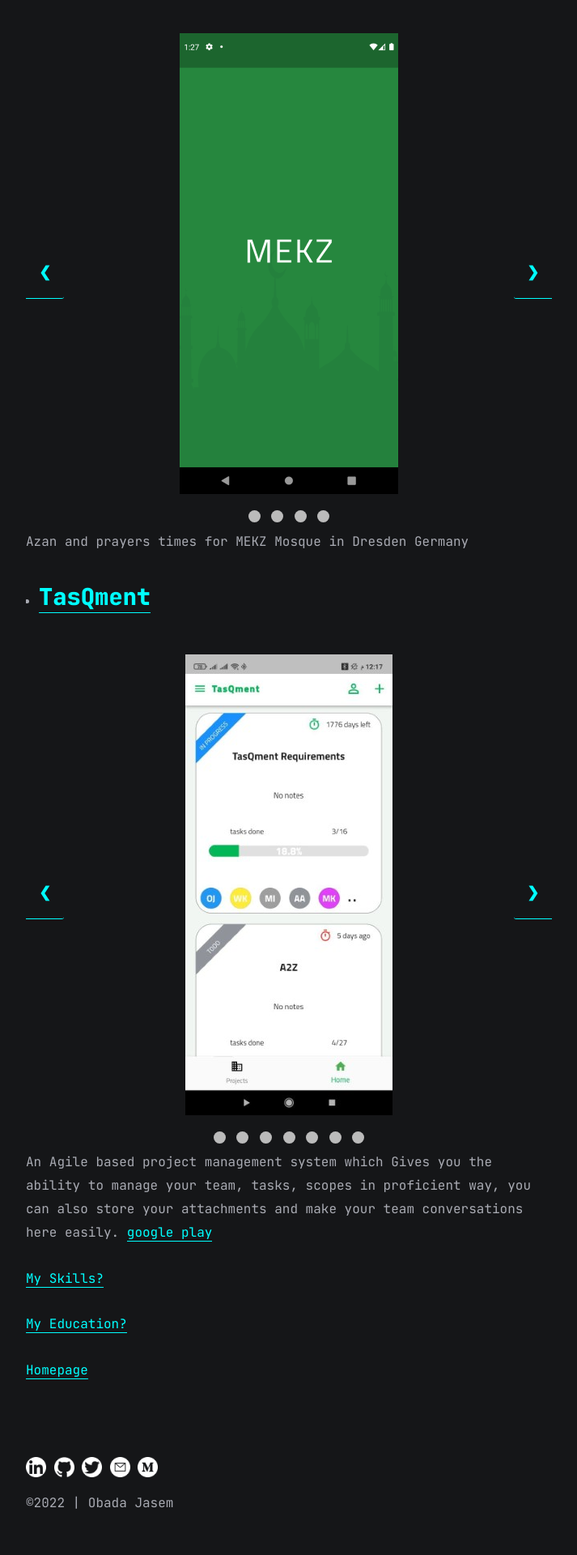
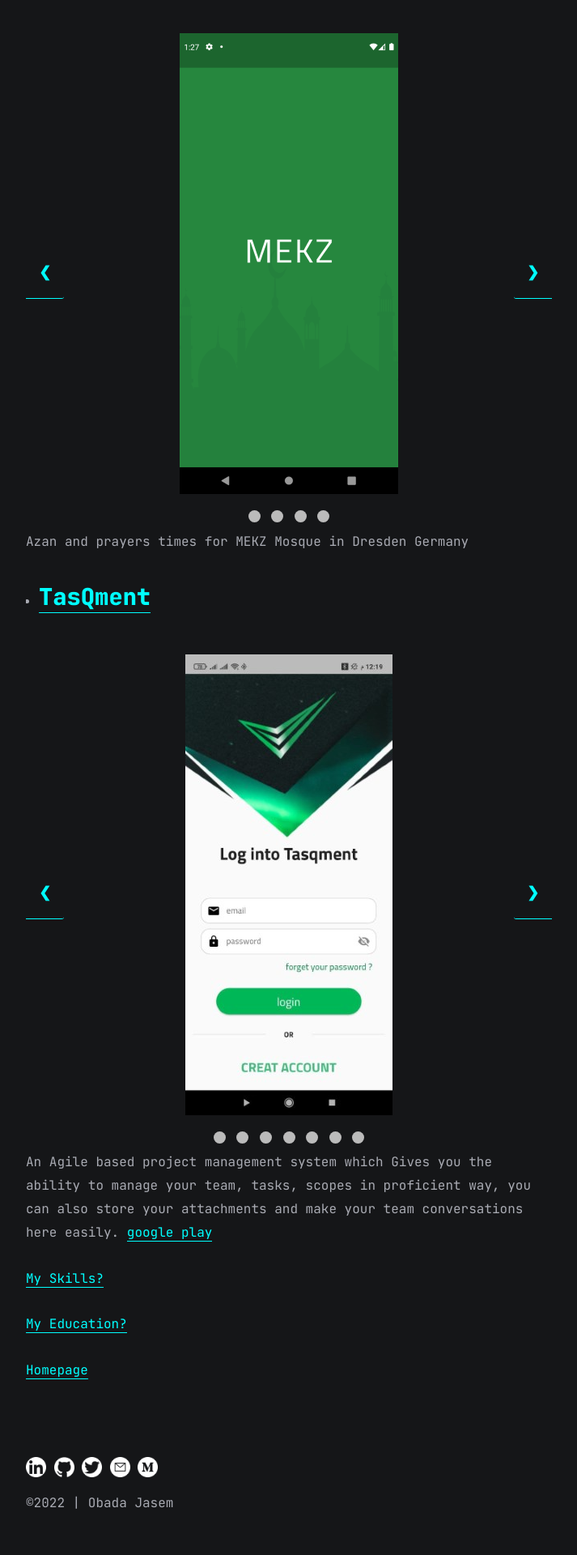
Before and after one commit to obadaJasem/obadajasem.github.io, a Jekyll site: the page built from all_collections/_details/2099-11-04-projects.md, in a window 1280 px wide. Shown: the part 1671-3591 px from the top of the page at 81% size, without its empty margins (283-996 px from the left). Built offline with Jekyll 4.4.1, drawn with Linux system fonts in a browser that asks for light colours.

```diff
--- a/all_collections/_details/2099-11-04-projects.md
+++ b/all_collections/_details/2099-11-04-projects.md
@@ -118,11 +118,11 @@ Azan and prayers times for MEKZ Mosque in Dresden Germany
 <div id='tasqment' class="slideshow-container">
   <div class="tasqment mySlides fade ">
 <div class='flex-container'>
-    <img src="{{site.baseurl}}/assets/images/tasqment1.jpg" >
+    <img src="{{site.baseurl}}/assets/images/tasqment2.jpg" >
   </div>
 </div><div class="tasqment mySlides fade ">
 <div class='flex-container'>
-    <img src="{{site.baseurl}}/assets/images/tasqment2.jpg" >
+    <img src="{{site.baseurl}}/assets/images/tasqment1.jpg" >
   </div>
 </div><div class="tasqment mySlides fade ">
 <div class='flex-container'>
```
Also changed, not shown: 1 other file.
